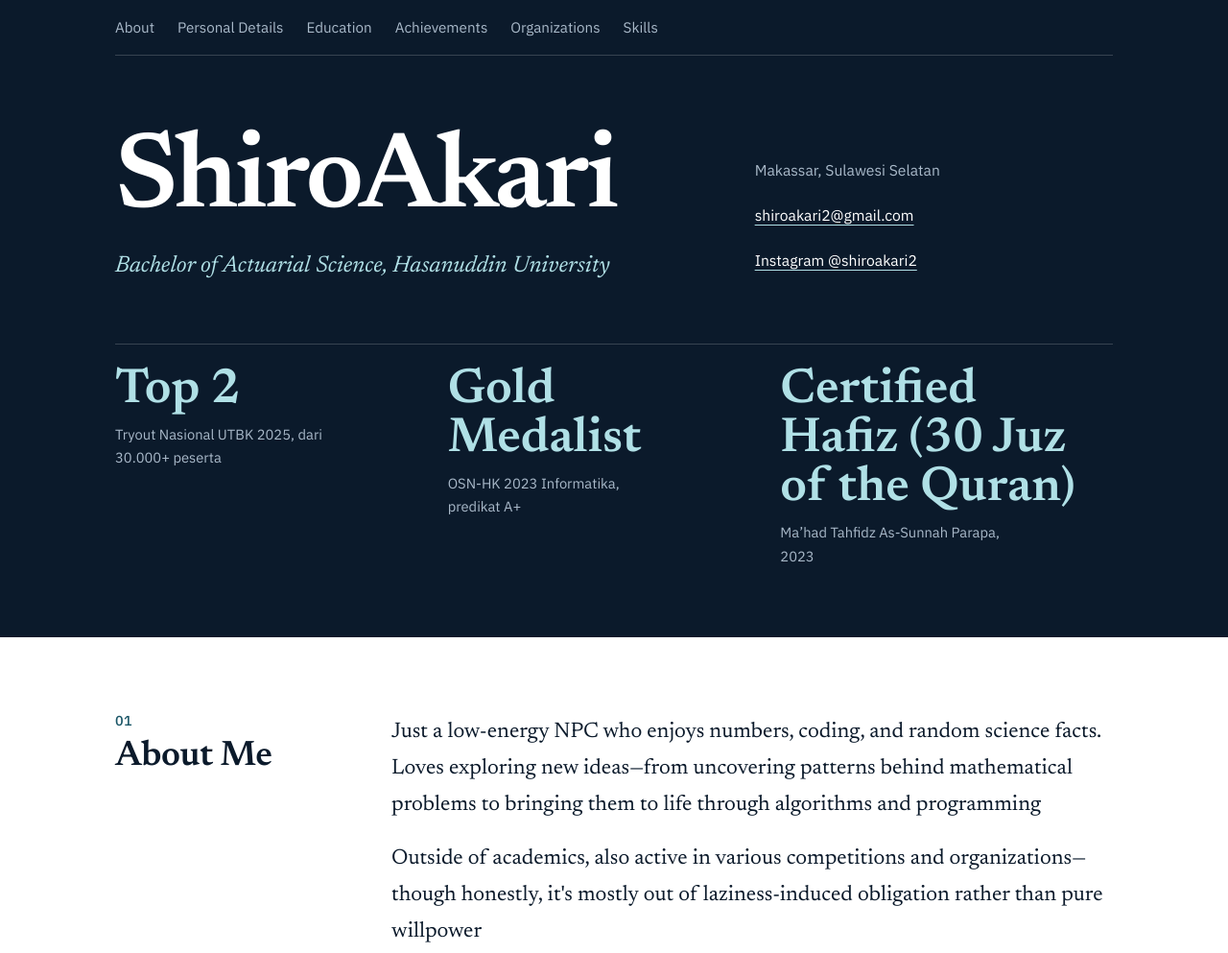
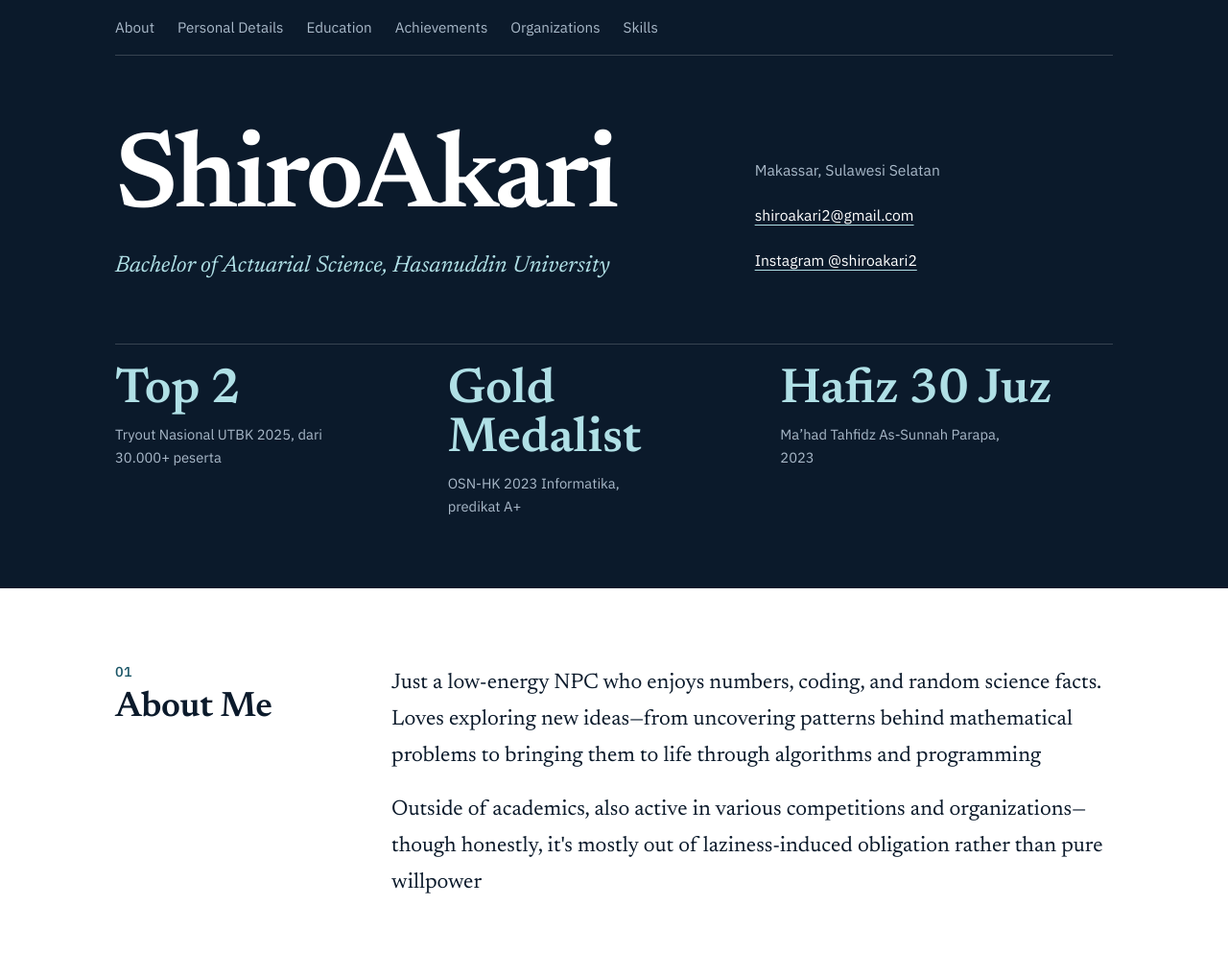
Before and after one commit to ShiroAkari2/Biography, a plain HTML site: page index.html in a window 1280 px wide. Shown: the top 993 px of the page at 96% size. Drawn offline with Linux system fonts and the light colour scheme.

Commit message:
Update certification label for Hafiz 30 Juz

```diff
--- a/index.html
+++ b/index.html
@@ -154,7 +154,7 @@ footer a{display:inline-flex;align-items:center;min-height:44px}
     <div class="hl" role="list" aria-label="Sorotan">
       <div role="listitem"><b>Top 2</b><span>Tryout Nasional UTBK 2025, dari 30.000+ peserta</span></div>
       <div role="listitem"><b>Gold Medalist</b><span>OSN-HK 2023 Informatika, predikat A+</span></div>
-      <div role="listitem"><b>Certified Hafiz (30 Juz of the Quran)</b><span>Ma’had Tahfidz As-Sunnah Parapa, 2023</span></div>
+      <div role="listitem"><b>Hafiz 30 Juz</b><span>Ma’had Tahfidz As-Sunnah Parapa, 2023</span></div>
     </div>
   </div>
 </header>
```
